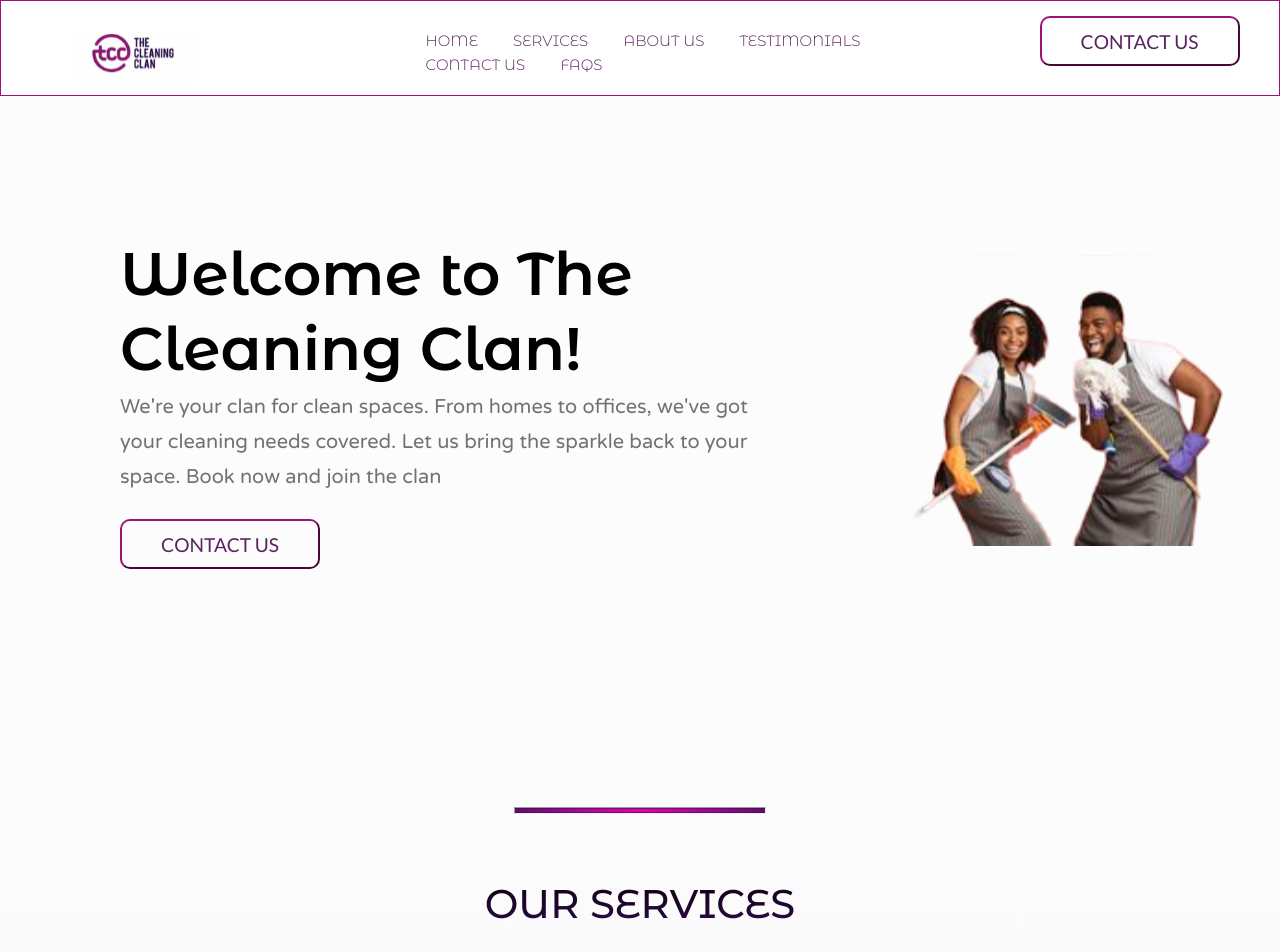
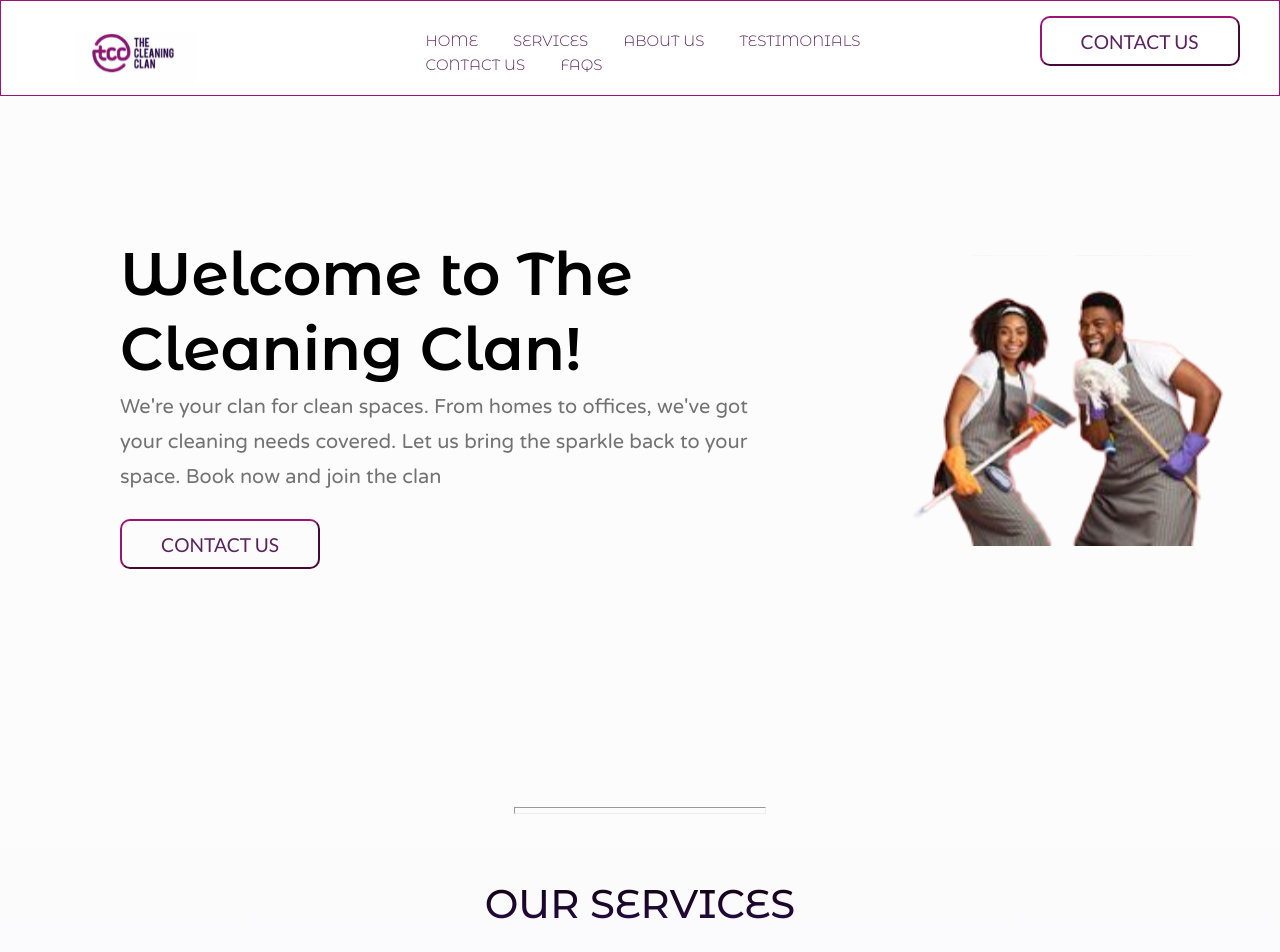
Before and after one commit to eniolaSamuel/CleaningClanProductPage, a React (Create React App) app: page / in a window 1280 px wide. Shown: the top 952 px of the page. Built offline with nearby package versions, Linux system fonts and the light colour scheme; a web font is replaced by a local one.

Commit message:
cc-update

```diff
--- a/src/styles/ServicePage.css
+++ b/src/styles/ServicePage.css
@@ -11,7 +11,6 @@
 .service-container hr{
     height: 5px;
     width: 250px;
-    background-image: radial-gradient( #fb03b6,#2d0e54);
     margin-top: -1px;
 }
 
--- a/src/views/ServicePage.jsx
+++ b/src/views/ServicePage.jsx
@@ -23,6 +23,7 @@ const ServicePage = () => {
         { title: "DEEP CLEANING", content: "Details about service five." },
         { title: "SOFA & RUG LAUNDRY", content: "Details about service six." },
         { title: "EVENT CLEANING", content: "Details about service seven." },
+
     ];
 
     return (
```
Also changed, not shown: src/assets/svg/serviceBackgound.svg.
